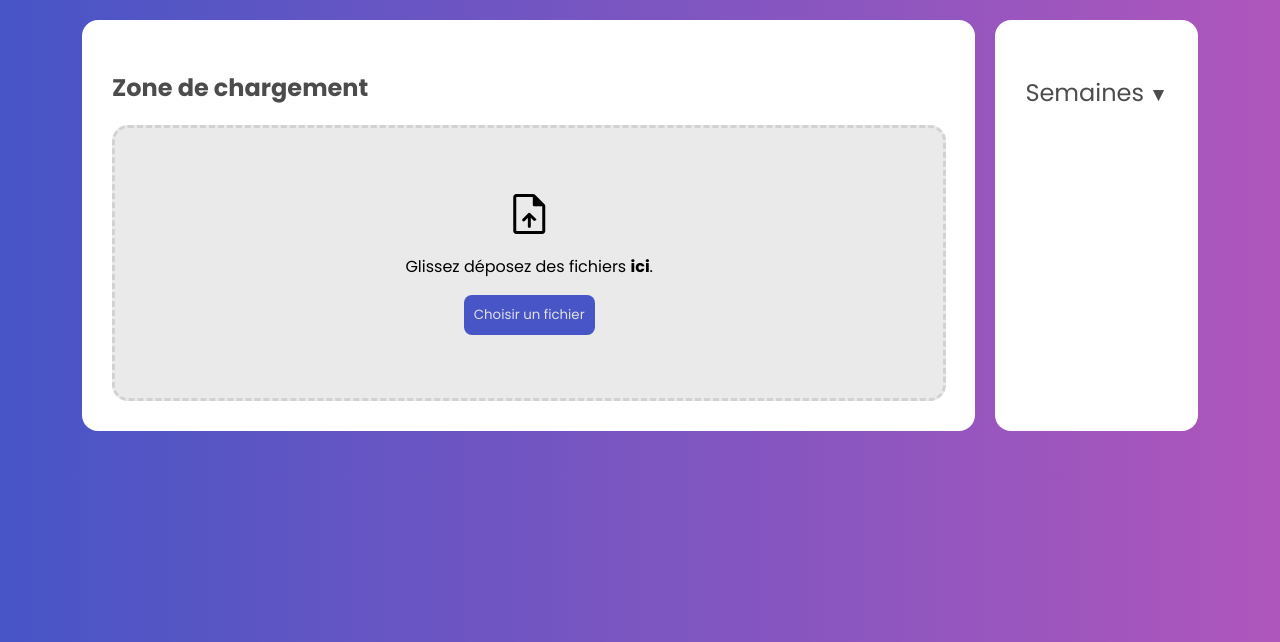
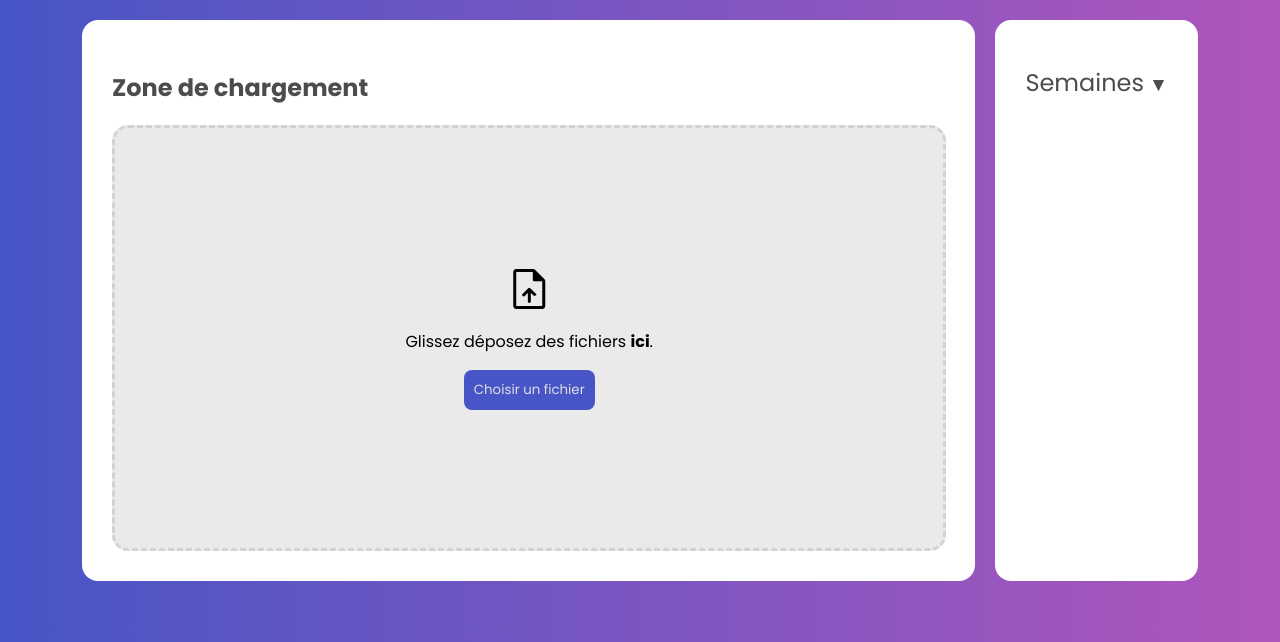
Before and after one commit to amin-elmellouki/SAE_Consolidation, a Django app: page / in a window 1280 px wide. Shown: the part 158-800 px from the top of the page. Run offline with Django 5.2, Linux system fonts and the light colour scheme; the visitor is signed in with stand-in values (Sample User, id 1); data that the repository does not hold is empty.

Commit message:
maj affichage menu fichier

```diff
--- a/home/static/style-home.css
+++ b/home/static/style-home.css
@@ -22,7 +22,7 @@ main {
     background-color: rgb(234, 234, 234);
     border-radius: 16px;
     width: calc(100% - 25px);
-    height: 250px;
+    height: 400px;
     padding: 10px;
 }
 
@@ -78,17 +78,17 @@ aside a {
 .bilan-title {
     position: sticky;
     top: 0;
-    padding: 10px 0;
+    padding: 0px;
     z-index: 1;
     text-align: center;
 }
 
 .bilan-scrollable {
     width: 100%;
-    max-height: 400px; /* Hauteur maximale déjà définie */
+    max-height: 420px; /* Hauteur maximale déjà définie */
     overflow-y: auto; /* Défilement vertical déjà activé */
     padding: 5px;
-    padding-right: 20px;
+    padding-right: 10px;
     box-sizing: border-box;
     display: flex;
     flex-direction: column;
```
